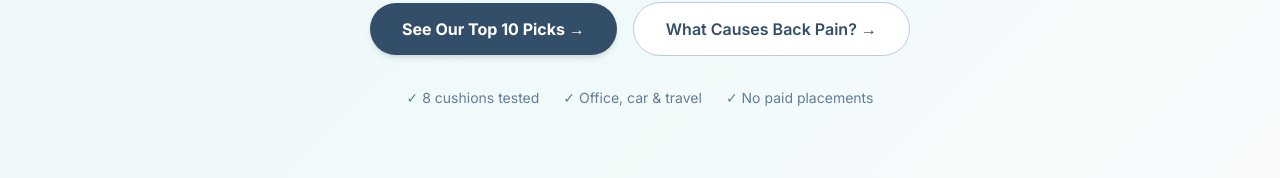
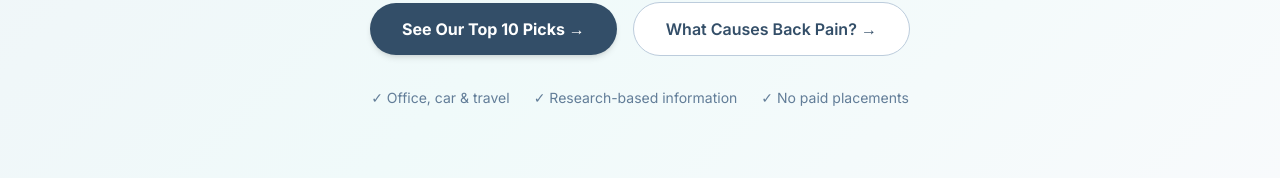
Before and after one commit to claudeemail6021-alt/lumbarcushion, a Next.js app: page / in a window 1280 px wide. Shown: the part 438-616 px from the top of the page. Built offline with nearby package versions, Linux system fonts and the light colour scheme; a web font is replaced by a local one.

Commit message:
🚨 Remove fabricated '8 cushions tested' claim

```diff
--- a/src/app/page.tsx
+++ b/src/app/page.tsx
@@ -57,8 +57,8 @@ export default async function HomePage() {
             <Link href="/blog/lumbar-support-guide" className="px-8 py-3.5 bg-white text-navy-700 font-semibold rounded-full border border-navy-200 hover:border-teal-300 transition-colors">What Causes Back Pain? →</Link>
           </div>
           <div className="mt-8 flex items-center justify-center gap-6 text-sm text-navy-500">
-            <span>✓ 8 cushions tested</span>
             <span>✓ Office, car & travel</span>
+            <span>✓ Research-based information</span>
             <span>✓ No paid placements</span>
           </div>
         </div>
```
